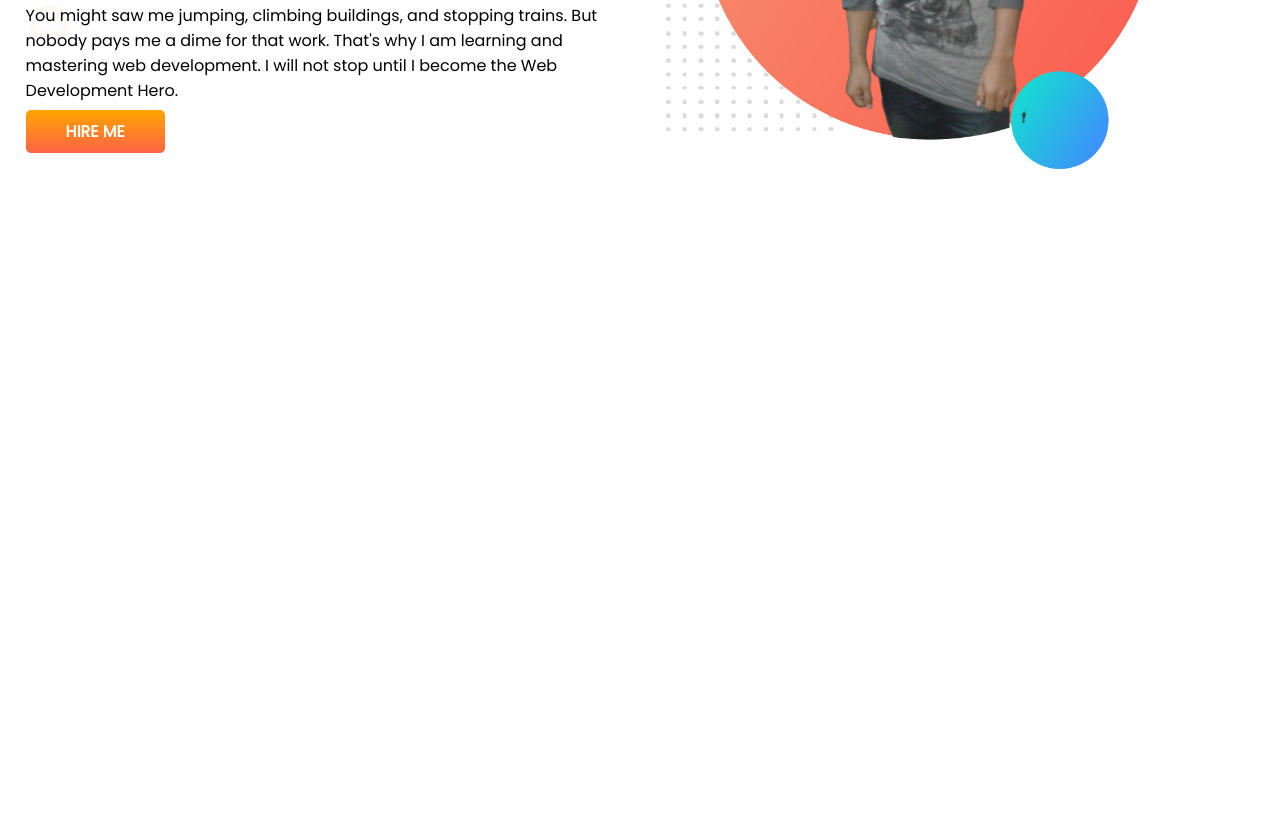
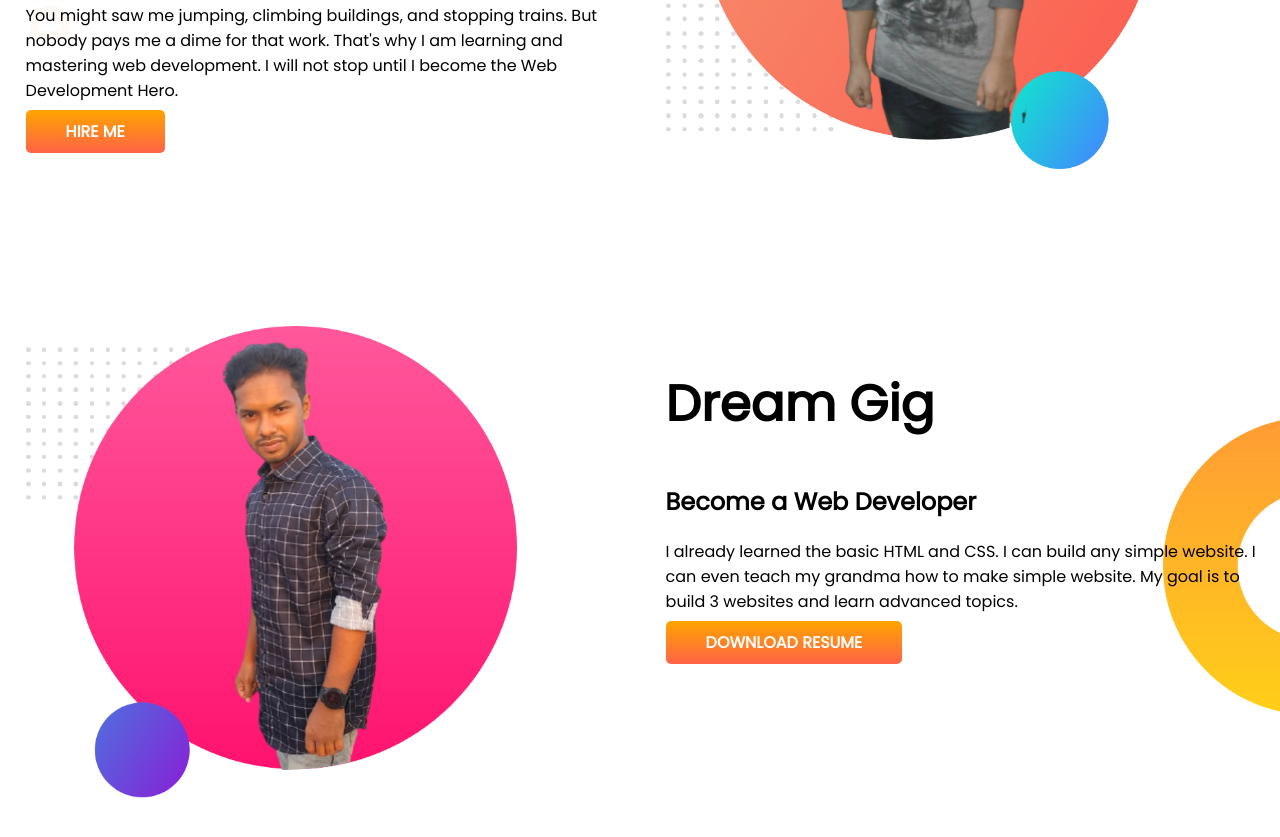
Before and after one commit to Melon-ali/developer-portfolio, a plain HTML site: page index.html in a window 1280 px wide. Shown: the part 319-1156 px from the top of the page. Before the commit the page ends 800 px from the top, so only its background shows below. Drawn offline with Linux system fonts and the light colour scheme.

Commit message:
dream added

```diff
--- a/index.html
+++ b/index.html
@@ -30,6 +30,20 @@
             <img src="images/Melon-pic-with-bg.png" alt="">
         </div>
     </section>
+    <section class="dream-big">
+        <div class="half-width">
+            <img src="images/Melon-pic-with-bg2.png" alt="">
+        </div>
+        <div class="half-width">
+            <h1>Dream Gig</h1>
+            <h2>Become a Web Developer</h2>
+            <p>I already learned the basic HTML and CSS. I can build any simple website. I can even teach my grandma how
+                to make simple website. My goal is to build 3 websites and learn advanced topics.
+
+            </p>
+            <a class="link-button" href="http://" target="_blank">DOWNLOAD RESUME</a>
+        </div>
+    </section>
 </body>
 
 </html>
--- a/style.css
+++ b/style.css
@@ -10,6 +10,7 @@ h1{
 }
 section{
     display: flex;
+    margin-bottom: 150px;
 }
 .half-width{
     width: 50%;
@@ -30,3 +31,8 @@ section{
     background-image: url(images/top-banner.png);
     background-repeat: no-repeat;
 }
+.dream-big{
+    background-image: url(images/dream-bg.png);
+    background-repeat: no-repeat;
+    background-position: right;
+}
```
